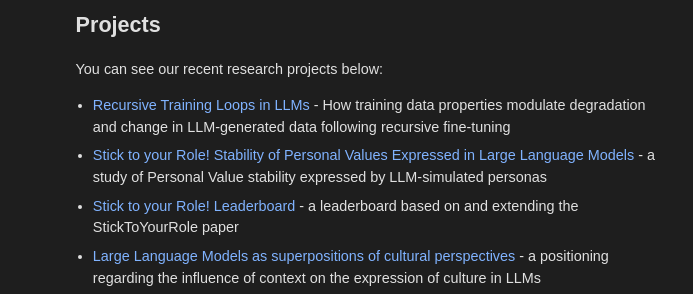
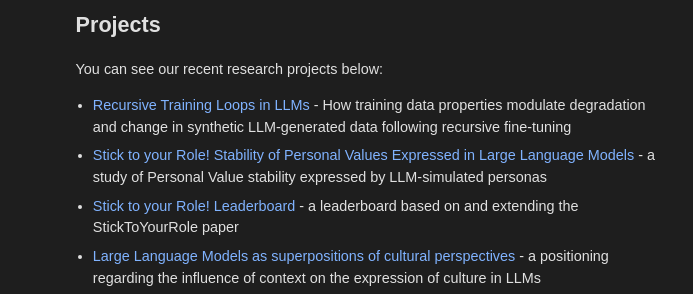
Before and after one commit to grgkovac/grgkovac.github.io, a plain HTML site: page index.html in a window 1280 px wide. Shown: the part 308-602 px from the top of the page, 406-1099 px from the left. Drawn offline with nearby package versions, Linux system fonts and the light colour scheme; some icons are missing.

Commit message:
Improving ce_llms project description

```diff
--- a/index.html
+++ b/index.html
@@ -352,7 +352,7 @@
         You can see our recent research projects below:
         </p>
         <ul>
-            <li> <a href="https://arxiv.org/abs/2504.03814" target="_blank">Recursive Training Loops in LLMs </a> - How training data properties modulate degradation and change in LLM-generated data following recursive fine-tuning</li>
+            <li> <a href="https://arxiv.org/abs/2504.03814" target="_blank">Recursive Training Loops in LLMs </a> - How training data properties modulate degradation and change in synthetic LLM-generated data following recursive fine-tuning</li>
             <li> <a href="https://sites.google.com/view/llmvaluestability" target="_blank">Stick to your Role! Stability of Personal Values Expressed in Large Language Models</a> - a study of Personal Value stability expressed by LLM-simulated personas</li>
             <li> <a href="https://huggingface.co/spaces/flowers-team/StickToYourRoleLeaderboard" target="_blank">Stick to your Role! Leaderboard </a> - a leaderboard based on and extending the StickToYourRole paper</li>
             <li> <a href="https://sites.google.com/view/llm-superpositions" target="_blank">Large Language Models as superpositions of cultural perspectives</a>  - a positioning regarding the influence of context on the expression of culture in LLMs </li>
```
